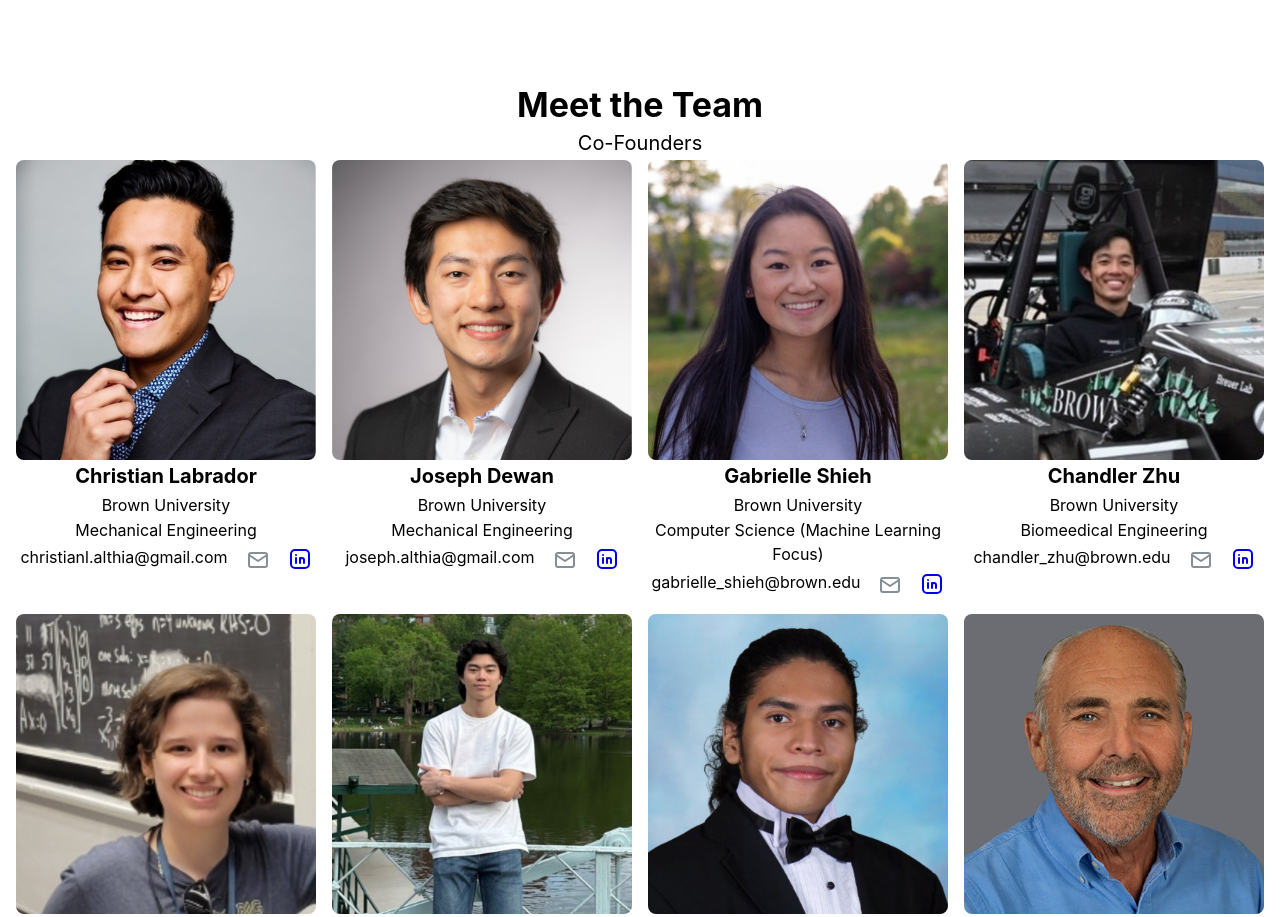
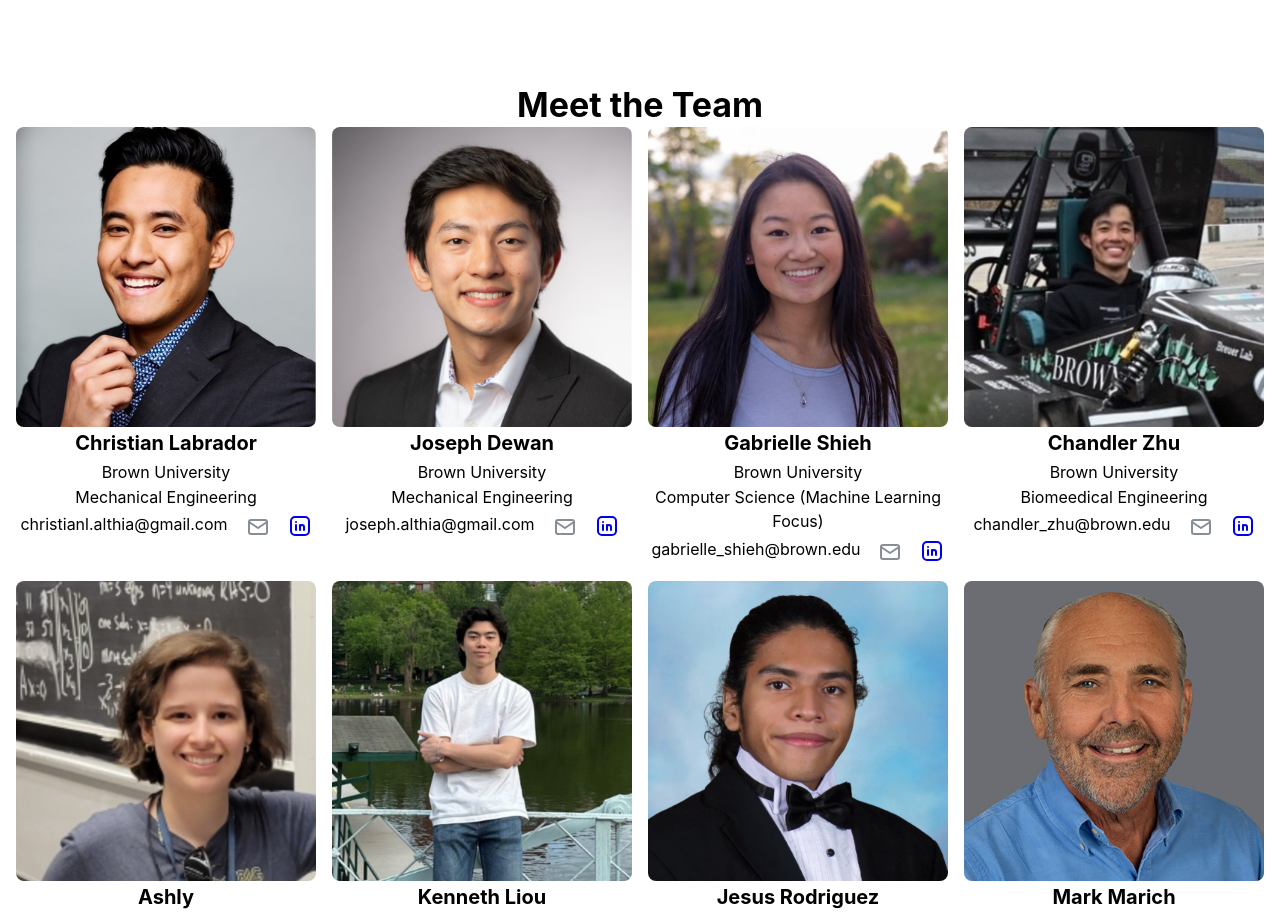
Before and after one commit to EmbraceMedTech/EmbraceWebsite, a React (Create React App) app: page / in a window 1280 px wide. Shown: the part 2120-3037 px from the top of the page. Built offline with nearby package versions, Linux system fonts and the light colour scheme.

Commit message:
temp: comment out co-founders heading
commented out until we have roles in everyones json

```diff
--- a/src/components/Team/Team.jsx
+++ b/src/components/Team/Team.jsx
@@ -67,7 +67,7 @@ export default function Team() {
             </Container>
             <Container sz="lg">
                 <div>
-                    <Text size="xl" align="center">Co-Founders</Text>
+                    {/* <Text size="xl" align="center">Co-Founders</Text> */}
                 </div>
             </Container>
             <Container size="xl">
```
